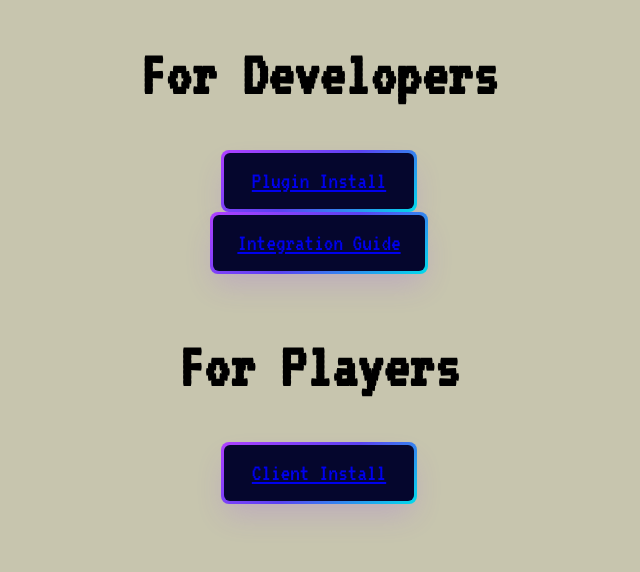
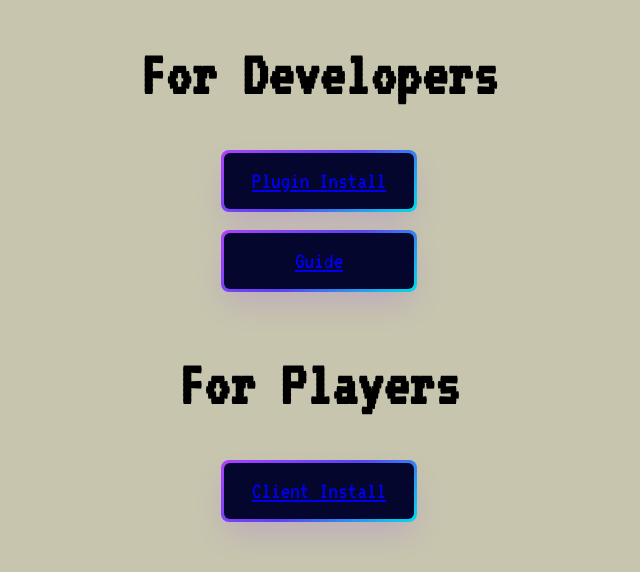
Before and after one commit to VariableKay/DX29, a plain HTML site: page downloads.html in a window 1280 px wide. Shown: the whole page, without its empty margins (321-961 px from the left). Drawn offline with Linux system fonts and the light colour scheme.

Commit message:
Update downloads.html

```diff
--- a/downloads.html
+++ b/downloads.html
@@ -63,7 +63,8 @@
   <body>
     <h1>For Developers</h1>
      <button class="button-64" role="button"><span class="text"><a href="https://variablekay.github.io/HoldX/downloads.html">Plugin Install</a></span></button>
-    <button class="button-64" role="button"><span class="text"><a href="https://variablekay.github.io/HoldX/downloads.html">Integration Guide</a></span></button>
+    <br>
+    <button class="button-64" role="button"><span class="text"><a href="https://variablekay.github.io/HoldX/downloads.html">Guide</a></span></button>
     <br>
     <h1>For Players</h1>
      <button class="button-64" role="button"><span class="text"><a href="https://variablekay.github.io/HoldX/downloads.html">Client Install</a></span></button>
```
